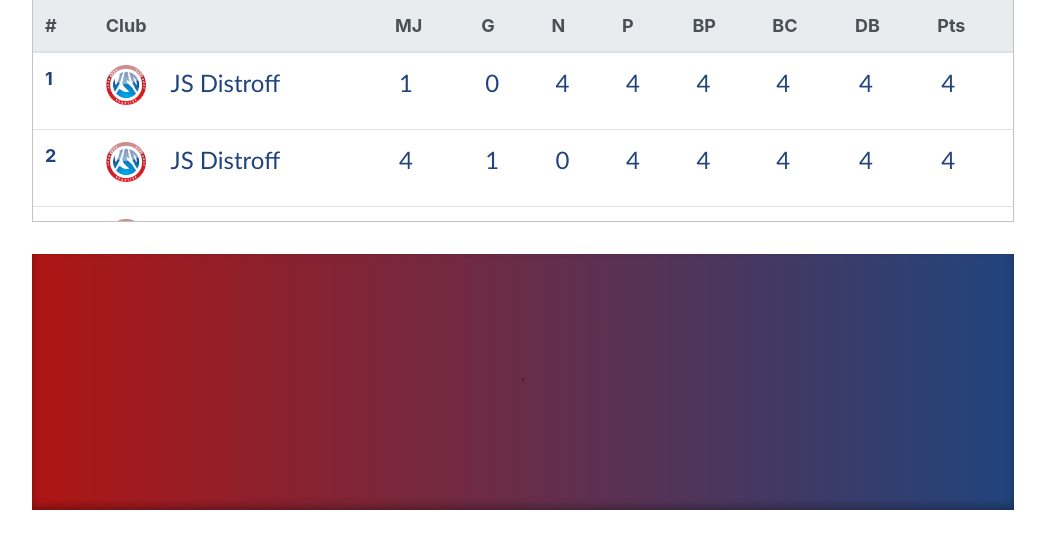
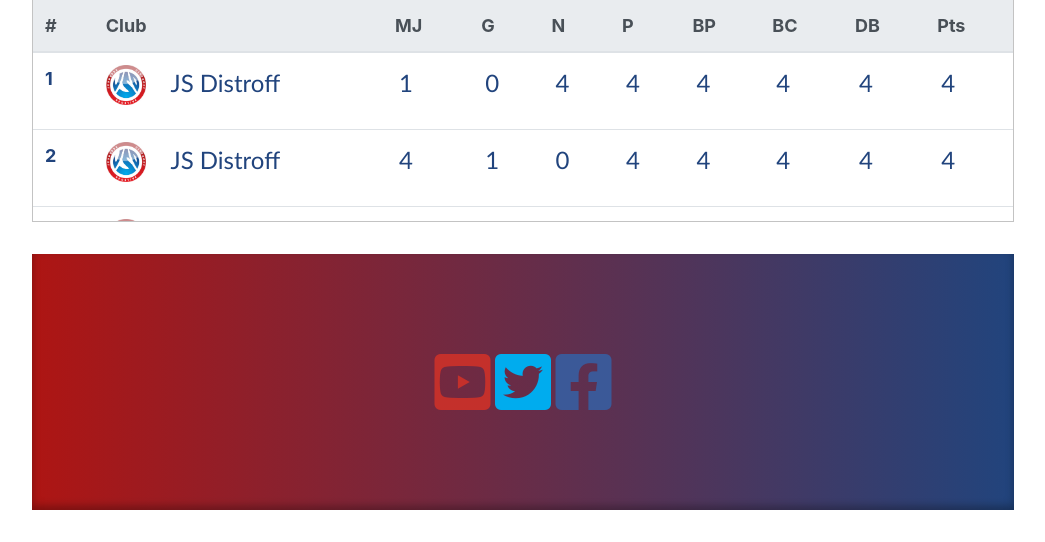
Before and after one commit to L1nkiZ/ProjetFinSequence, a PHP site: page / in a window 1280 px wide. Shown: the part 1458-2000 px from the top of the page, without its empty margins (117-1162 px from the left). Run offline with PHP 8.4, Linux system fonts and the light colour scheme.

Commit message:
MiseAJourReseauSoc

```diff
--- a/index.html
+++ b/index.html
@@ -24,6 +24,7 @@
                 <a id="home_link"><button class="topnav_link fa-solid fa-power-off home_right btnConnectionMobile" href="/"></button></a>
             </a>
 
+
                         <!-- Responsive Menu -->
             <nav role="navigation" id="topnav_responsive_menu">
                 <ul>
@@ -31,6 +32,9 @@
                     <li><a class="fa-solid fa-handshake" href="Sponsors"> Sponsors</a></li>
                     <li><a class="fa-solid fa-cart-shopping" href="Boutique"> Boutique</a></li>
                     <li><a class="fa-solid fa-file-pen" href="CGU"> CGU</a></li>
+                    <li class="nav-mobile__social"><a  alt="Facebook" title="Facebook" href="https://www.facebook.com/JSDistroff"><i class="fab fa-facebook-square fa-4x facebook"></i></a></li>
+                    <li class=""><a  alt="Twitter" title="Twitter" href="https://twitter.com/home"><i class="fab fa-twitter-square fa-4x twitter"></i></a></li>
+                    <li class=""><a  alt="YouTube" title="YouTube" href="https://www.youtube.com"><i class="fab fa-youtube-square fa-4x youtube"></i></a></li>
                 </ul>
             </nav>
         </div>
@@ -604,12 +608,14 @@
                 </div>
 
         <script src="script.js" async defer></script>
-
-        <footer class="footer">
-            <div class="footer-logo">
-                <p>.</p>
+    </body>
+    <footer class="footer">
+        <div class="footer-logo">
+            <div class="reseau">
+                <a  alt="YouTube" title="YouTube" href="https://www.youtube.com"><i class="fab fa-youtube-square fa-4x youtube"></i></a>
+                <a  alt="Twitter" title="Twitter" href="https://twitter.com/home"><i class="fab fa-twitter-square fa-4x twitter"></i></a>
+                <a  alt="Facebook" title="Facebook" href="https://www.facebook.com/JSDistroff"><i class="fab fa-facebook-square fa-4x facebook"></i></a>
             </div>
-        </footer>
-    </body>
-
+        </div>
+    </footer>
 </html>
--- a/ressource/css/mobile.css
+++ b/ressource/css/mobile.css
@@ -153,6 +153,9 @@ h2{
   height: 60px;
 }
 
+.reseau{
+  display: none;
+}
 
   /* ******************** NAV BAR ******************** */
 .topnavPC{
@@ -215,6 +218,9 @@ display: none;
 
     /* show responsive menu and position at the right of the screen */
     #topnav_responsive_menu {
+      flex-direction: column;
+      justify-content: space-between;
+
       display: block;
       position: absolute;
       margin: 0;
@@ -365,3 +371,25 @@ display: none;
       transform: rotate(-45deg);
 
     }
+
+    .nav-mobile__social {
+      padding: 0;
+      margin-top: 335px;
+      list-style: none;
+      display: flex;
+      justify-content: center;
+      align-items: center;
+  }
+
+.youtube{
+    color: #c4302b;
+}
+
+.twitter{
+    color: #00acee;
+}
+
+.facebook{
+    color: #3b5998;
+    height: 32px;
+}
--- a/ressource/css/style.css
+++ b/ressource/css/style.css
@@ -166,6 +166,26 @@ h2{
   box-shadow: inset 0px -4px 8px rgba(0, 0, 0, 0.3); /*Petite ombre sur le bandeau*/
   }
 
+  .reseau{
+    text-align: center;
+}
+
+.youtube{
+    color: #c4302b;
+}
+
+.linkedin{
+    color: #0E76A8;
+}
+
+.twitter{
+    color: #00acee;
+}
+
+.facebook{
+    color: #3b5998;
+}
+
 /* ******************** NAV BAR ******************** */
 .topnavPC {
   background-color: #333;
```
